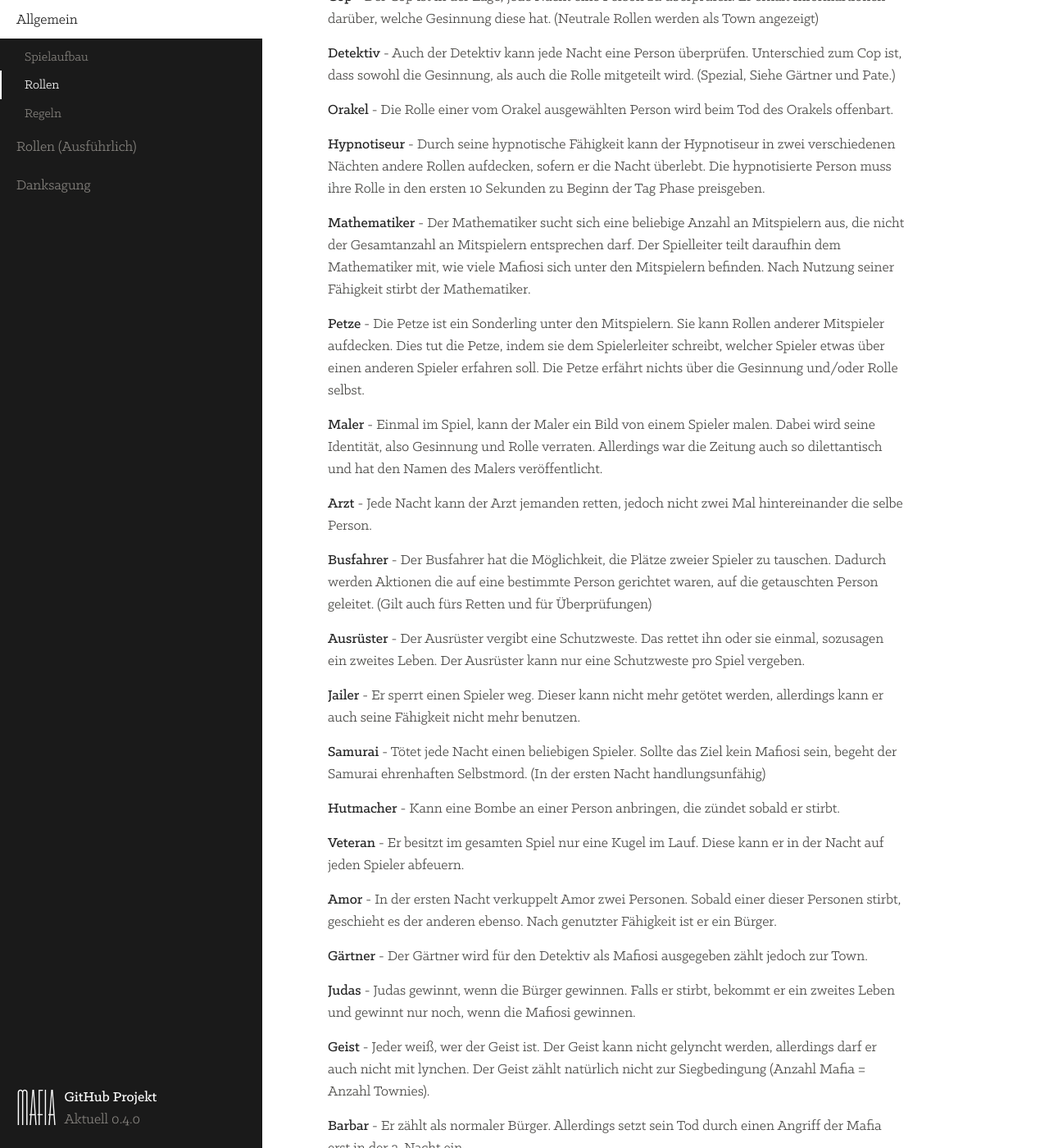
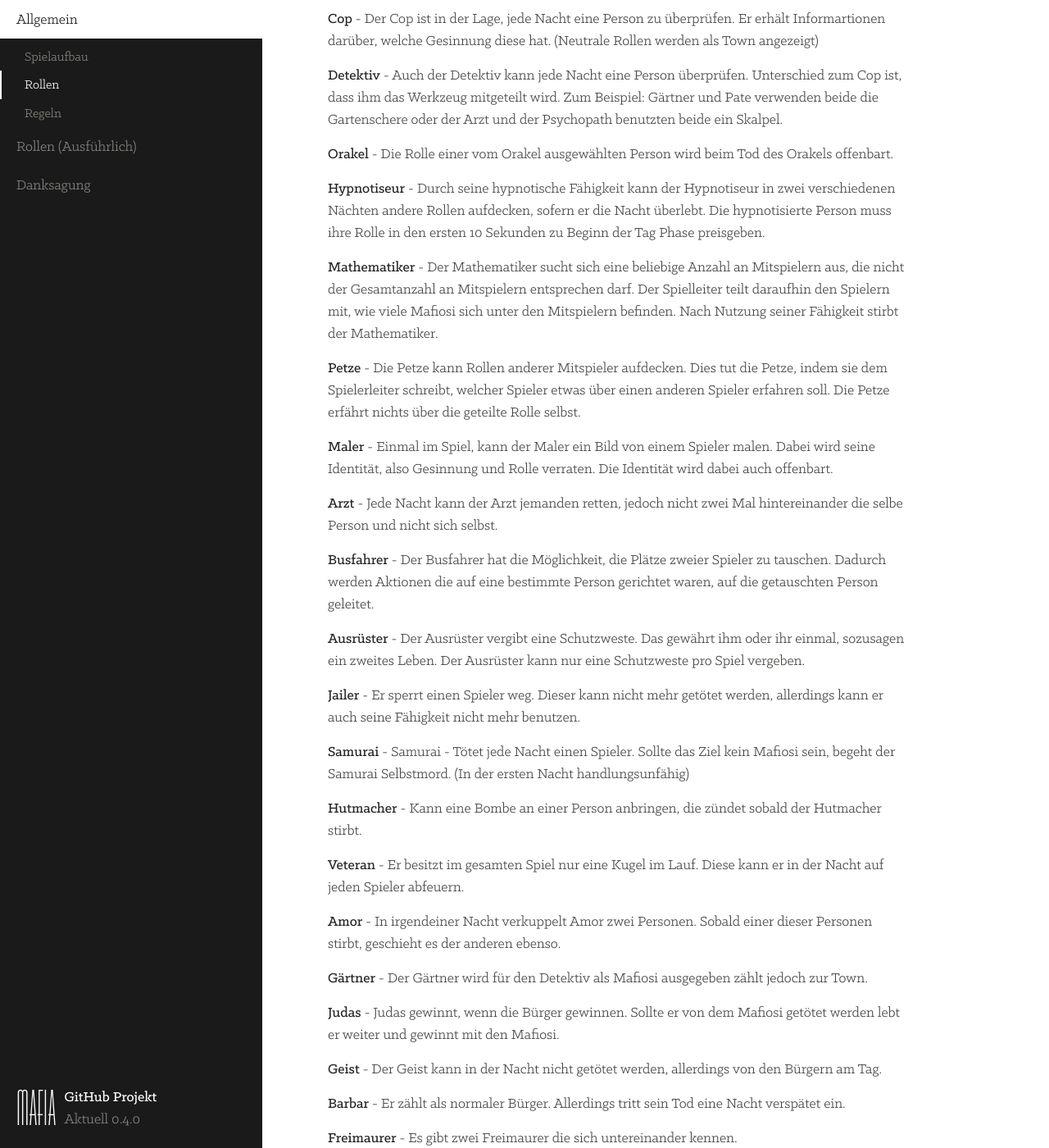
Before and after one commit to gamekeller/mafia, a Jekyll site: the page built from index.md, in a window 1280 px wide and 1400 px high, scrolled down 1290 px. Shown: the whole window at 82% size. Built offline with Jekyll 4.4.1, drawn with Linux system fonts in a browser that asks for light colours; some of the changed text lies outside the part shown.

Commit message:
shortVersionAndRulesRework
I changed the roles: Detektiv, Geist and Voodoo-Puppe. I tried to short
some role descriptions and fixed some grammatical issues. I also
reworked the rules section because I thought some of them were really
unnecessary. This means the Short Version is now viable again.

```diff
--- a/index.md
+++ b/index.md
@@ -25,10 +25,10 @@ In der Nacht werden erst die Aktionen der Third Party dann der Town und zu letzt
 In dieser Phase werden nur die nächtlich Verstorbenen verkündet.
 
 ### Tag
-Am Tag haben die noch lebenden Spieler die Möglichkeit, Personen zuerst zu nominieren und anschließend zu lynchen. Es können beliebig viele Personen nominiert werden, sofern die Rundenzeit nicht abgelaufen ist. Es ist jedoch nur erlaubt, eine Person zu lynchen. Nach einer erfolgreichen Nominierung kann sich die ausgewählte Person verteidigen. Anschließend wird ein Lynch-Vote vorgenommen, mit der Möglichkeit für schuldig oder unschuldig zu stimmen.
+Am Tag haben die noch lebenden Spieler die Möglichkeit, Personen zuerst zu nominieren und anschließend zu lynchen. Es können beliebig viele Personen nominiert werden, sofern die Rundenzeit nicht abgelaufen ist. Es ist jedoch nur erlaubt, eine Person am Tag zu lynchen. Nach einer erfolgreichen Nominierung kann sich die ausgewählte Person verteidigen. Anschließend wird ein Lynch-Vote vorgenommen, mit der Möglichkeit für schuldig oder unschuldig zu stimmen.
 
 ### Hinrichtung (Zwischen Phase)
-Der Spielleiter gibt kurze Details über die hingerichtete Person bekannt und es beginnt die Nachtphase.
+Der Spielleiter gibt kurze Details über die hingerichtete Person bekannt und der gelyncht Spieler kann noch seine letzten Worte verkünden, danach beginnt die Nachtphase.
 
 ## Ziel
 
@@ -45,43 +45,45 @@ Der Spielleiter gibt kurze Details über die hingerichtete Person bekannt und es
 
 [**Cop**](extended/#cop) - Der Cop ist in der Lage, jede Nacht eine Person zu überprüfen. Er erhält Informartionen darüber, welche Gesinnung diese hat. (Neutrale Rollen werden als Town angezeigt)
 
-[**Detektiv**](extended/#detektiv) - Auch der Detektiv kann jede Nacht eine Person überprüfen. Unterschied zum Cop ist, dass sowohl die Gesinnung, als auch die Rolle mitgeteilt wird. (Spezial, Siehe Gärtner und Pate.)
+[**Detektiv**](extended/#detektiv) - Auch der Detektiv kann jede Nacht eine Person überprüfen. Unterschied zum Cop ist, dass ihm das Werkzeug mitgeteilt wird. Zum Beispiel: Gärtner und Pate verwenden beide die Gartenschere oder der Arzt und der Psychopath benutzten beide ein Skalpel.
 
 [**Orakel**](extended/#orakel) - Die Rolle einer vom Orakel ausgewählten Person wird beim Tod des Orakels offenbart.
 
 [**Hypnotiseur**](extended/#hypnotiseur) - Durch seine hypnotische Fähigkeit kann der Hypnotiseur in zwei verschiedenen Nächten andere Rollen aufdecken, sofern er die Nacht überlebt. Die hypnotisierte Person muss ihre Rolle in den ersten 10 Sekunden zu Beginn der Tag Phase preisgeben.
 
-[**Mathematiker**](extended/#mathematiker) - Der Mathematiker sucht sich eine beliebige Anzahl an Mitspielern aus, die nicht der Gesamtanzahl an Mitspielern entsprechen darf. Der Spielleiter teilt daraufhin dem Mathematiker mit, wie viele Mafiosi sich unter den Mitspielern befinden. Nach Nutzung seiner Fähigkeit stirbt der Mathematiker.
+[**Mathematiker**](extended/#mathematiker) - Der Mathematiker sucht sich eine beliebige Anzahl an Mitspielern aus, die nicht der Gesamtanzahl an Mitspielern entsprechen darf. Der Spielleiter teilt daraufhin den Spielern mit, wie viele Mafiosi sich unter den Mitspielern befinden. Nach Nutzung seiner Fähigkeit stirbt der Mathematiker.
 
-[**Petze**](extended/#petze) - Die Petze ist ein Sonderling unter den Mitspielern. Sie kann Rollen anderer Mitspieler aufdecken. Dies tut die Petze, indem sie dem Spielerleiter schreibt, welcher Spieler etwas über einen anderen Spieler erfahren soll. Die Petze erfährt nichts über die Gesinnung und/oder Rolle selbst.
+[**Petze**](extended/#petze) - Die Petze kann Rollen anderer Mitspieler aufdecken. Dies tut die Petze, indem sie dem Spielerleiter schreibt, welcher Spieler etwas über einen anderen Spieler erfahren soll. Die Petze erfährt nichts über die geteilte Rolle selbst.
 
-[**Maler**](extended/#maler)  - Einmal im Spiel, kann der Maler ein Bild von einem Spieler malen. Dabei wird seine Identität, also Gesinnung und Rolle verraten. Allerdings war die Zeitung auch so dilettantisch und hat den Namen des Malers veröffentlicht.
+[**Maler**](extended/#maler)  - Einmal im Spiel, kann der Maler ein Bild von einem Spieler malen. Dabei wird seine Identität, also Gesinnung und Rolle verraten. Die Identität wird dabei auch offenbart.
 
-[**Arzt**](extended/#arzt) - Jede Nacht kann der Arzt jemanden retten, jedoch nicht zwei Mal hintereinander die selbe Person.
+[**Arzt**](extended/#arzt) - Jede Nacht kann der Arzt jemanden retten, jedoch nicht zwei Mal hintereinander die selbe Person und nicht sich selbst.
 
-[**Busfahrer**](extended/#busfahrer) - Der Busfahrer hat die Möglichkeit, die Plätze zweier Spieler zu tauschen. Dadurch werden Aktionen die auf eine bestimmte Person gerichtet waren, auf die getauschten Person geleitet. (Gilt auch fürs Retten und für Überprüfungen)
+[**Busfahrer**](extended/#busfahrer) - Der Busfahrer hat die Möglichkeit, die Plätze zweier Spieler zu tauschen. Dadurch werden Aktionen die auf eine bestimmte Person gerichtet waren, auf die getauschten Person geleitet.
 
-[**Ausrüster**](extended/#ausrüster) - Der Ausrüster vergibt eine Schutzweste. Das rettet ihn oder sie einmal, sozusagen ein zweites Leben. Der Ausrüster kann nur eine Schutzweste pro Spiel vergeben.
+[**Ausrüster**](extended/#ausrüster) - Der Ausrüster vergibt eine Schutzweste. Das gewährt ihm oder ihr einmal, sozusagen ein zweites Leben. Der Ausrüster kann nur eine Schutzweste pro Spiel vergeben.
 
 [**Jailer**](extended/#jailer) - Er sperrt einen Spieler weg. Dieser kann nicht mehr getötet werden, allerdings kann er auch seine Fähigkeit nicht mehr benutzen.
 
-[**Samurai**](extended/#samurai) - Tötet jede Nacht einen beliebigen Spieler. Sollte das Ziel kein Mafiosi sein, begeht der Samurai ehrenhaften Selbstmord. (In der ersten Nacht handlungsunfähig)
+[**Samurai**](extended/#samurai) - Samurai - Tötet jede Nacht einen Spieler. Sollte das Ziel kein Mafiosi sein, begeht der Samurai Selbstmord. (In der ersten Nacht handlungsunfähig)
 
-[**Hutmacher**](extended/#hutmacher) - Kann eine Bombe an einer Person anbringen, die zündet sobald er stirbt.
+[**Hutmacher**](extended/#hutmacher) - Kann eine Bombe an einer Person anbringen, die zündet sobald der Hutmacher stirbt.
 
 [**Veteran**](extended/#veteran) - Er besitzt im gesamten Spiel nur eine Kugel im Lauf. Diese kann er in der Nacht auf jeden Spieler abfeuern.
 
-[**Amor**](extended/#amor) - In der ersten Nacht verkuppelt Amor zwei Personen. Sobald einer dieser Personen stirbt, geschieht es der anderen ebenso. Nach genutzter Fähigkeit ist er ein Bürger.
+[**Amor**](extended/#amor) - In irgendeiner Nacht verkuppelt Amor zwei Personen. Sobald einer dieser Personen stirbt, geschieht es der anderen ebenso.
 
 [**Gärtner**](extended/#gaertner) - Der Gärtner wird für den Detektiv als Mafiosi ausgegeben zählt jedoch zur Town.
 
-[**Judas**](extended/#judas) - Judas gewinnt, wenn die Bürger gewinnen. Falls er stirbt, bekommt er ein zweites Leben und gewinnt nur noch, wenn die Mafiosi gewinnen.
+[**Judas**](extended/#judas) - Judas gewinnt, wenn die Bürger gewinnen. Sollte er von dem Mafiosi getötet werden lebt er weiter und gewinnt mit den Mafiosi.
 
-[**Geist**](extended/#geist) - Jeder weiß, wer der Geist ist. Der Geist kann nicht gelyncht werden, allerdings darf er auch nicht mit lynchen. Der Geist zählt natürlich nicht zur Siegbedingung (Anzahl Mafia = Anzahl Townies).
+[**Geist**](extended/#geist) - Der Geist kann in der Nacht nicht getötet werden, allerdings von den Bürgern am Tag.
 
-[**Barbar**](extended/#barbar) - Er zählt als normaler Bürger. Allerdings setzt sein Tod durch einen Angriff der Mafia erst in der 2. Nacht ein.
+[**Barbar**](extended/#barbar) - Er zählt als normaler Bürger. Allerdings tritt sein Tod eine Nacht verspätet ein.
 
-[**Freimaurer**](extended/#freimaurer)  - Die Freimaurer kennen sich schon vor dem Spiel. Sie wissen also untereinander, dass sie Freimaurer sind.
+[**Freimaurer**](extended/#freimaurer)  - Es gibt zwei Freimaurer die sich untereinander kennen.
+
+[**Bürgermeister**](extended/#buergermeister) - Der Bürgermeister ist eine Art extra Title, der deine Wahl für den Lynch-Vote verdoppelt.
 
 ## Mafia
 
@@ -93,9 +95,9 @@ Der Spielleiter gibt kurze Details über die hingerichtete Person bekannt und es
 
 #### Supporter der Mafia Klasse I (Identität ist bekannt; Teilnahme am Mafia Chat erfolgt nur durch lesen, nicht durch schreiben)
 
-[**Heckenschütze (Mafia Veteran)**](extended/#heckenschuetze) - Der Heckenschütze ist im Mafia Chat und fungiert wie ein Veteran. Der Unterschied - er bringt die Bevölkerung am Tag um. Dabei wird der Spielleiter angeschrieben/angepoked.
+[**Heckenschütze (Mafia Veteran)**](extended/#heckenschuetze) - Bringt einmal im Spiel jemanden um, am Tag. Dafür schreibt er es dem Spielleiter privat.
 
-[**Voodoo-Puppe**](extended/#voodoo-puppe) -In der Nacht sucht sich die Voodoo-Puppe ein Ziel. Alles was ihr zustößt, geschieht nun auch mit der ausgewählten Person.
+[**Voodoo-Puppe**](extended/#voodoo-puppe) - In der Nacht sucht sich die Voodoo-Puppe ein Ziel. Sie wird bei einer Überprüfung als Mafiosi angezeigt.
 
 [**Anwalt**](extended/#anwalt) - Hat die Fähigkeit einen Mafiosi eine Nacht lang als Bürger zu tarnen.
 
@@ -107,11 +109,11 @@ Der Spielleiter gibt kurze Details über die hingerichtete Person bekannt und es
 
 ## Thrid Party Roles (Drittpartei Rollen)
 
-[**Der Narr**](extended/#narr) - Wenn du gelyncht wurdest, hast du gewonnen. Sollte dich etwas anderes als der Galgen töten, hast du verloren. Bei Offenbarung der Rolle durch Fähigkeiten anderer Spieler stirbt der Narr sofort.
+[**Der Narr**](extended/#narr) - Wenn du am Tag gelyncht wurdest, hast du gewonnen. Bei Offenbarung der Rolle durch Fähigkeiten anderer Spieler stirbt der Narr sofort.
 
 [**Lyncher**](extended/#lyncher)  - Du musst einen bestimmten Spieler durch das Lynchen töten. Sollte dieser Spieler gelyncht werden, hast du gewonnen. Stirbt sie auf anderem Wege, hast du verloren.
 
-[**Golem**](extended/#golem) - Der Golem ist ein Mitglied der Town. Sollten alle Mafiosi tot sein, übernimmt der Golem die Aufgaben der Mafia. Dieser hat gewonnen, wenn sowohl die Mafia als auch die Town ausgelöscht ist.
+[**Golem**](extended/#golem) - Der Golem ist ein Mitglied der Town. Sollten alle Mafiosi tot sein, übernimmt der Golem die Aufgaben der Mafia. Dieser hat gewonnen, wenn sowohl die Mafia als auch die Town ausgelöscht sind.
 
 [**Kultmeister**](extended/#kultmeister) - In der ersten Nacht wählt der Kultmeister sein erstes Mitglied. Der gewählte Spieler erhält die Information wer der Kultmeister ist. Jede weitere Nacht erweitert er seine Reihen um einen Spieler seiner Wahl. Dieser verliert seine alte Rolle. Gewonnen hat der Kultmeister erst, sobald alle Spieler dem Kult angehören oder tot sind. Bei Tod des Kultmeisters sterben seine Anhänger ebenfalls.
 
@@ -121,9 +123,9 @@ Der Spielleiter gibt kurze Details über die hingerichtete Person bekannt und es
 
 [**Prominenter**](extended/#prominenter) - Jeder kennt deine Identität. Du bekommst ein Spielziel vom Spielleiter.
 
-[**Brandstifter**](extended/#brandstifter) - Er ist nachts in der Lage Häuser(Spieler) zu “präparieren”. Die Spieler werden darüber benachrichtigt. Er kann sich, sofern er noch lebt, dafür entscheiden in der Nacht ein Feuer zu legen, um alle “Präparierten” auszulöschen. Wird vom Detektiv/Cop als Mafioso angezeigt.
+[**Brandstifter**](extended/#brandstifter) - Er ist nachts in der Lage Häuser(Spieler) zu “präparieren”. Die Spieler werden darüber benachrichtigt. Er kann sich, sofern er noch lebt, dafür entscheiden in der Nacht ein Feuer zu legen, um alle “Präparierten” zu töten.
 
-[**Bürgermeister**](extended/#buergermeister) - Der Bürgermeister wird am Anfang des Spiels ausgewählt. Bei der Wahl in der Lynchphase zählt seine Stimme doppelt.
+
 
 ---
 
@@ -133,9 +135,5 @@ Der Spielleiter gibt kurze Details über die hingerichtete Person bekannt und es
 1. Wenn die Nacht-Phase anfängt, schalten sich alle Spieler stumm außer der Spielleiter.
 2. Seid fair, freundlich und witzig.
 3. Mafiosi schreiben NUR nachts im Chat! (Andernfalls Mod kill)
-4. Wenn du fragen hast, bitte per Private Chat den Spielleiter fragen.
-5. Wer sich daneben benimmt, wird vom Spielleiter gekickt bzw. aus dem Spiel genommen. (ugs. Mod kill)
-6. Tote Personen können nicht reden und sollten sich bitte auch daran halten. (stumm schalten!)
-7. Es wird **nicht** im privaten Chat mit anderen Personen geschrieben, während das Spiel noch läuft. Dies gilt ausnahmlos für alle Rollen. Der Spielleiter kann jeder Zeit angeschrieben werden.
-8. Das Hosten ist echt schwer und manchmal dauert die Nacht Null ein bisschen, übt euch also bitte ein wenig in Geduld. Das ist so schon nicht ganz so easy!
-9. Ein Spieler kann niemals Selbstmord begehen, außer, wenn jener Spieler in einer Mafia Support Rolle der Stufe I oder II spielt und der **letzte** verbleibende Mafiosi ist.
+4. Tote Personen können nicht reden und sollten sich bitte auch daran halten. (stumm schalten!)
+5. Es wird **nicht** im privaten Chat mit anderen Personen geschrieben, während das Spiel noch läuft. Dies gilt ausnahmlos für alle Rollen. Der Spielleiter kann jeder Zeit angeschrieben werden.
```
